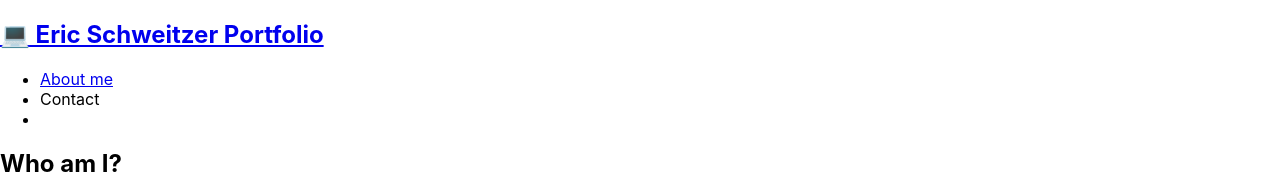
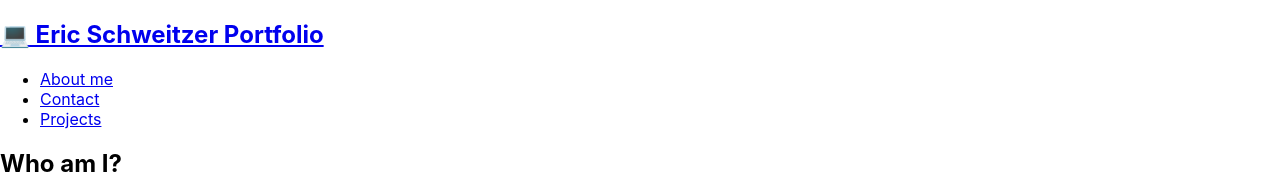
Before and after one commit to ers206/react-portfolio-es, a React (Create React App) app: page / in a window 1280 px wide. Shown: the top 179 px of the page. Built offline with nearby package versions, Linux system fonts and the light colour scheme.

Commit message:
pics on screen

```diff
--- a/src/App.js
+++ b/src/App.js
@@ -25,45 +25,37 @@
 import React, { useState } from 'react';
 import Nav from './components/Nav';
 import About from './components/About';
+import './App.css'
 
 import Projects from './components/Projects';
 import ContactForm from './components/Contact';
 
 function App() {
-  // i dont need these categories
-  const [categories] = useState([
-    {
-      name: 'projects',
-      // description: 'Photos of grocery stores, food trucks, and other commercial projects',
-    },
-    // { name: 'portraits', description: 'Portraits of people in my life' },
-    // { name: 'food', description: 'Delicious delicacies' },
-    // { name: 'landscape', description: 'Fields, farmhouses, waterfalls, and the beauty of nature' },
-  ]);
+  const [currentPage, setCurrentPage] = useState("about");
 
-  const [currentCategory, setCurrentCategory] = useState(categories[0]);
+  const handlePageChange = (newPage) => {
+    setCurrentPage(newPage)
+  }
 
-  const [contactSelected, setContactSelected] = useState(false);
+  const renderItem = () => {
+    if(currentPage === "about") {
+      return <About />
+    }
+    else if (currentPage === "contact") {
+      return <ContactForm />
+    }else if (currentPage === "projects") {
+      return <Projects />
+    }
+  }
 
   return (
     <div>
       <Nav
-        categories={categories}
-        setCurrentCategory={setCurrentCategory}
-        currentCategory={currentCategory}
-        contactSelected={contactSelected}
-        setContactSelected={setContactSelected}
+        setCurrentPage={handlePageChange}
+        currentPage={currentPage}
       ></Nav>
       <main>
-        {!contactSelected ? (
-          <>
-            <Projects currentCategory={currentCategory}></Projects>
-            <About></About>
-          </>
-        ) : (
-            <ContactForm></ContactForm>
-          )}
-
+    {renderItem()}
       </main>
     </div>
   );
--- a/src/components/Nav/index.js
+++ b/src/components/Nav/index.js
@@ -2,23 +2,10 @@ import React from "react";
 // import { capitalizeFirstLetter } from "../../utils/helpers";
 
 function Nav(props) {
-  const {
-    categories = [],
-    setCurrentCategory,
-    currentCategory,
-    contactSelected,
-    setContactSelected
-  } = props;
-
-
-  const handleClick = (item) => {
-    setContactSelected(!contactSelected)
-    return item;
-  };
 
 //   About Me, Portfolio, Contact, and Resume should be on the nav bar
   return (
-    <header className="flex-row px-1">
+    <header className="flex-row px-1 ">
       <h2>
         <a data-testid="link" href="/">
           <span role="img" aria-label="camera"> 💻</span> Eric Schweitzer Portfolio
@@ -27,33 +14,22 @@ function Nav(props) {
       <nav>
         <ul className="flex-row">
           <li className="mx-2">
-            <a data-testid="about" href="#about">
+            <a data-testid="about" href="#about" onClick={() => props.setCurrentPage("about")}>
               About me
             </a>
           </li>
-          <li className={"mx-2"}>
-            <span onClick={() => {
-                handleClick()
-            }}>
+          <li className="mx-2">
+            <a data-testid="about" href="#about" onClick={() => props.setCurrentPage("contact")}>
               Contact
-            </span>
+            </a>
           </li>
-          {categories.map((category) => (
-            <li
-              className={`mx-1 ${
-                currentCategory.name === category.name
-                }`}
-              key={category.name}
-            >
-              <span
-                onClick={() => {
-                  setCurrentCategory(category);
-                }}
-              >
-                {/* {capitalizeFirstLetter(category.name)} */}
-              </span>
-            </li>
-          ))}
+          <li className="mx-2">
+            <a data-testid="about" href="#about" onClick={() => props.setCurrentPage("projects")}>
+              Projects
+            </a>
+          </li>
+
+
         </ul>
       </nav>
     </header>
--- a/src/components/Projects/index.js
+++ b/src/components/Projects/index.js
@@ -1,16 +1,34 @@
 // Gallery from mod = projects in this project
 
-import React from 'react';
+import React, {useState} from 'react';
 import ProjectList from '../ProjectList';
+import { SingularProject } from '../SingularProject';
 // import { capitalizeFirstLetter } from '../../utils/helpers';
+import book from "../../assets/images/book.png"
 
 function Projects(props) {
-  const { currentCategory } = props;
+ const [arrOfProjects] = useState([
+    {
+        projectName: "Joe",
+        projectScreenie: book
+    },
+    {
+        projectName: "Deez",
+        projectScreenie: book
+    },
+    {
+        projectName: "Ligma",
+        projectScreenie: book
+    },
+ ])
+
   return (
     <section>
-      {/* <h1 data-testid="h1tag">{capitalizeFirstLetter(currentCategory.name)}</h1> */}
-      <p>{currentCategory.description}</p>
-      <ProjectList category={currentCategory.name} />
+      {arrOfProjects.map(project => {
+        return (
+            <SingularProject projectName={project.projectName} projectScreenie={project.projectScreenie} />
+        )
+      })}
     </section>
   );
 }
--- /dev/null
+++ b/src/components/SingularProject/index.js
@@ -0,0 +1,10 @@
+import React from 'react'
+
+export const SingularProject = (props) => {
+  return (
+    <div>
+        <h1> title: {props.projectName}</h1>
+        <h1> imageMaybe: <img src={props.projectScreenie} alt={"yo"} style={{width: "400px", height: "400px"}} /></h1>
+    </div>
+  )
+}
```
Also changed, not shown: src/assets/images/book.png (renamed from src/assets/images/Screenshot 2022-10-22 193606.png).
